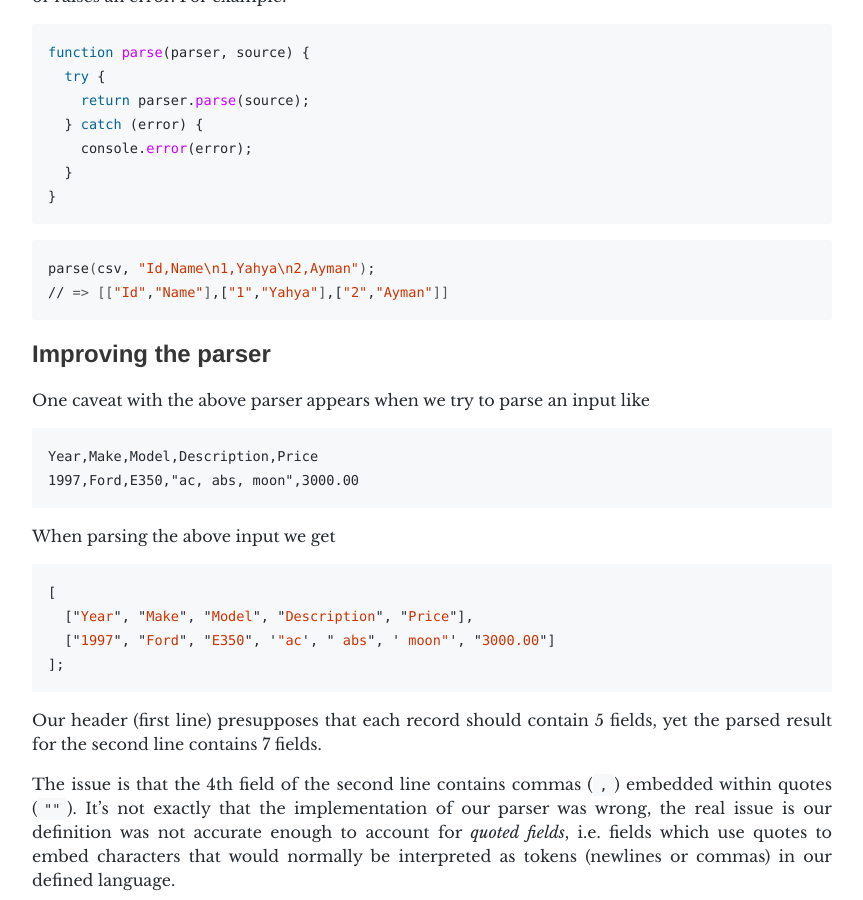
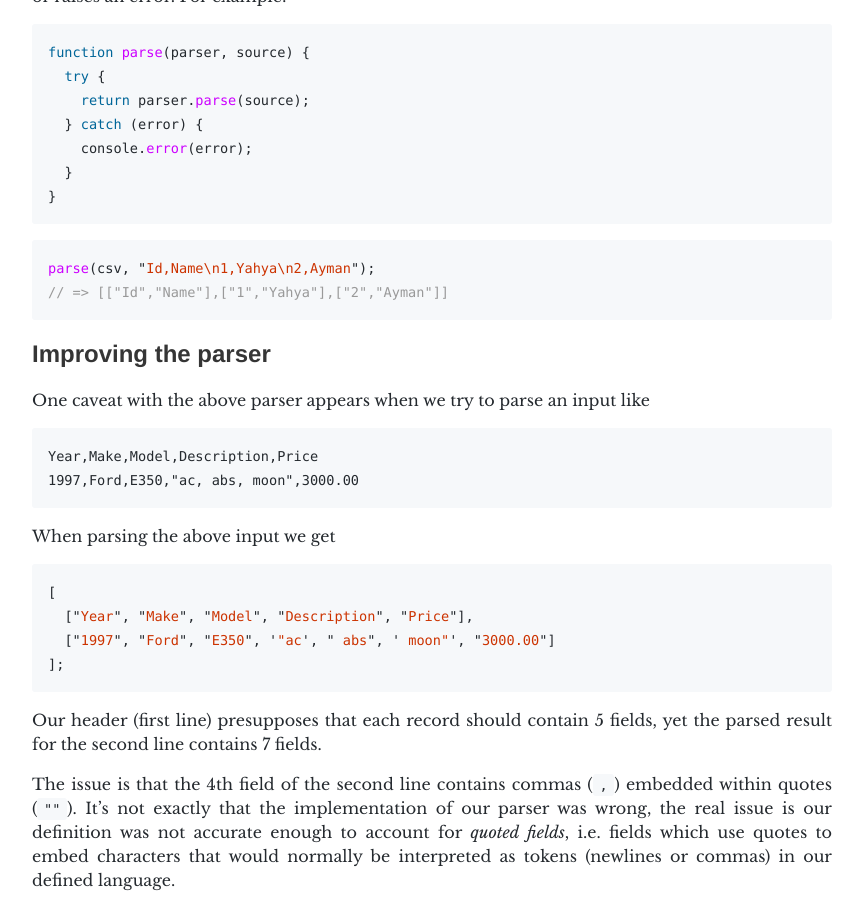
Before and after one commit to fnayre/fnayre.github.io, a Jekyll site: the page built from _posts/2018-12-15-csv-parser.md, in a window 1280 px wide and 900 px high, scrolled down 2575 px. Shown: the whole window, without its empty margins (208-1071 px from the left). Built offline with Jekyll 4.4.1, drawn with Linux system fonts in a browser that asks for light colours; comment, search, counter and statistics services are not loaded; some of the changed text lies outside the part shown.

Commit message:
force rebuild

````diff
--- a/_posts/2018-12-15-csv-parser.md
+++ b/_posts/2018-12-15-csv-parser.md
@@ -53,7 +53,7 @@
 
 With parser combinators, we can follow a similar process, except that we're using the same abstraction. Since everything is a parser, we're just assembling basic parsers into more complex parsers.
 
-Note that, for each one of above parsers (or lexers if you want), the result of parsing an input string is a string representing the matched slice. For example, `FIELD` will return a substring matching any character except `\n` and `,`.
+Note that, for each one of above parsers (or lexers if you want), the result of parsing an input string is a string representing the matched slice. For example, `field` will return a substring matching any character except `\n` and `,`.
 
 Next, we define records, remember the definition was
 
@@ -103,7 +103,7 @@
 }
 ```
 
-```sh
+```js
 parse(csv, "Id,Name\n1,Yahya\n2,Ayman");
 // => [["Id","Name"],["1","Yahya"],["2","Ayman"]]
 ```
````
Also changed, not shown: other parts of _posts/2018-12-15-csv-parser.md (+1 -1 lines).
